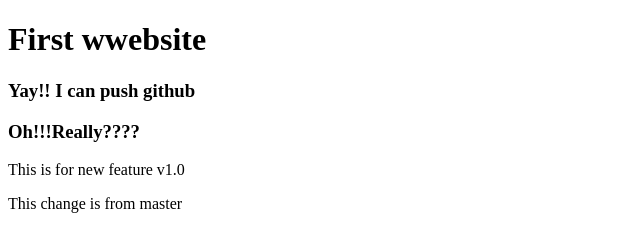
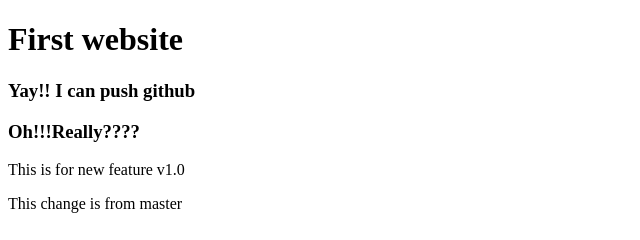
Before and after one commit to SysCall97/my-first-website, a plain HTML site: page index.html in a window 1280 px wide. Shown: the full height of the page, 0-640 px from the left. Drawn offline with Linux system fonts and the light colour scheme.

Commit message:
error solved by developer

```diff
--- a/index.html
+++ b/index.html
@@ -6,7 +6,7 @@
     <title>Document</title>
 </head>
 <body>
-    <h1>First wwebsite</h1>
+    <h1>First website</h1>
     <h3>Yay!! I can push github</h3>
     <h3>Oh!!!Really????</h3>
     <p>This is for new feature v1.0</p>
```
